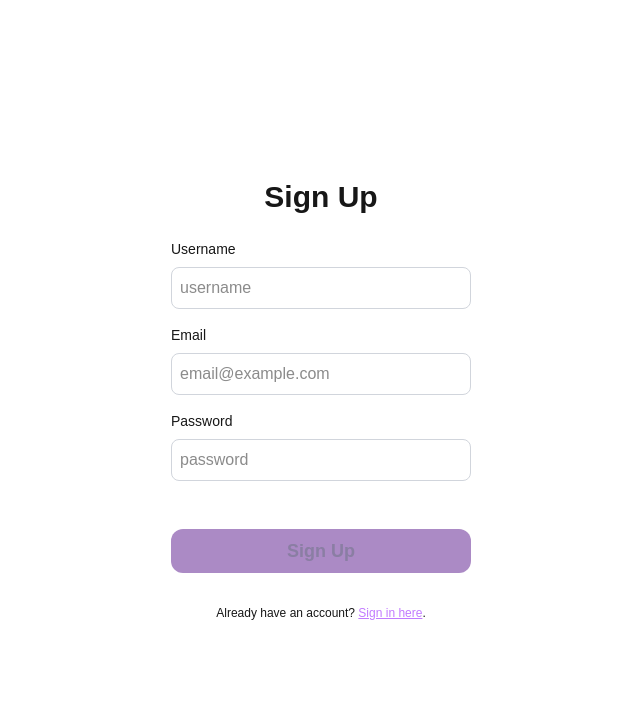
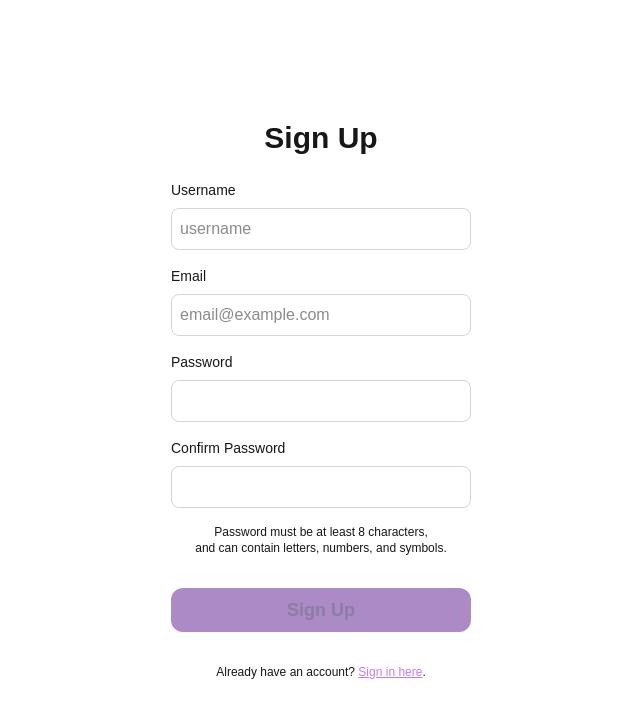
Before and after one commit to kskrenes/nextjs-auth, a Next.js app: page /signup in a window 1280 px wide. Shown: the top 718 px of the page, without its empty margins (319-959 px from the left). Built offline with nearby package versions, Linux system fonts and the light colour scheme.

Commit message:
add error state, refactor to use SetPasswordInputs component

```diff
--- a/src/app/signup/page.tsx
+++ b/src/app/signup/page.tsx
@@ -2,19 +2,20 @@
 
 import Button from "@/components/nae-button";
 import Input from "@/components/nae-input";
-import { getErrorMessage } from "@/helpers/error-message";
+import SetPasswordInputs from "@/components/nae-set-password";
 import axios from "axios";
-import { Loader2 } from "lucide-react";
+import { Loader2, ShieldAlert } from "lucide-react";
 import Link from "next/link";
 import { useRouter } from "next/navigation";
 import { useState, type SubmitEvent } from "react";
-import toast from "react-hot-toast";
 
 const SignupPage = () => {
 
   const router = useRouter();
 
-  const [isLoading, setIsLoading] = useState(false);
+  const [isLoading, setIsLoading] = useState<boolean>(false);
+  const [isError, setIsError] = useState<boolean>(false);
+  const [confirmPassword, setConfirmPassword] = useState<string>("");
   const [user, setUser] = useState({
     email: "",
     password: "",
@@ -23,9 +24,10 @@ const SignupPage = () => {
 
   const buttonDisabled =
     isLoading ||
+    user.username.trim().length === 0 ||
     user.email.trim().length === 0 ||
-    user.password.trim().length === 0 ||
-    user.username.trim().length === 0;
+    user.password.trim().length < 8 ||
+    confirmPassword.trim() !== user.password.trim();
 
   const handleSignup = async (e: SubmitEvent<HTMLFormElement>) => {
     // suppress native html form submit behavior
@@ -33,13 +35,15 @@ const SignupPage = () => {
 
     if (isLoading) return;
 
+    setIsError(false);
+
     try {
       setIsLoading(true);
       await axios.post("/api/users/signup", user);
       router.push("/login");
     }
     catch (error: unknown) {
-      toast.error(getErrorMessage(error, "Signup failed"));
+      setIsError(true);
     }
     finally {
       setIsLoading(false);
@@ -53,6 +57,14 @@ const SignupPage = () => {
         onSubmit={handleSignup}
       >
         <h1 className="mb-6 text-3xl font-bold">Sign Up</h1>
+        {isError && (
+          <div role="alert" className="flex items-center space-x-2 mb-4 text-sm text-red-500">
+            <ShieldAlert className="w-4 h-4" />
+            <span>
+              An error occurred. Please try again.
+            </span>
+          </div>
+        )}
         <Input
           id="username"
           label="Username"
@@ -71,15 +83,12 @@ const SignupPage = () => {
           value={user.email}
           onChange={(e) => setUser({...user, email: e.target.value})}
         />
-        <Input
-          id="password"
+        <SetPasswordInputs
           label="Password"
-          placeholder="password"
-          type="password"
-          autoComplete="new-password"
-          required
-          value={user.password}
-          onChange={(e) => setUser({...user, password: e.target.value})}
+          password={user.password}
+          confirmPassword={confirmPassword}
+          onPasswordChange={(v:string) => setUser({...user, password: v})}
+          onConfirmPasswordChange={setConfirmPassword}
         />
         <Button
           type="submit"
```
